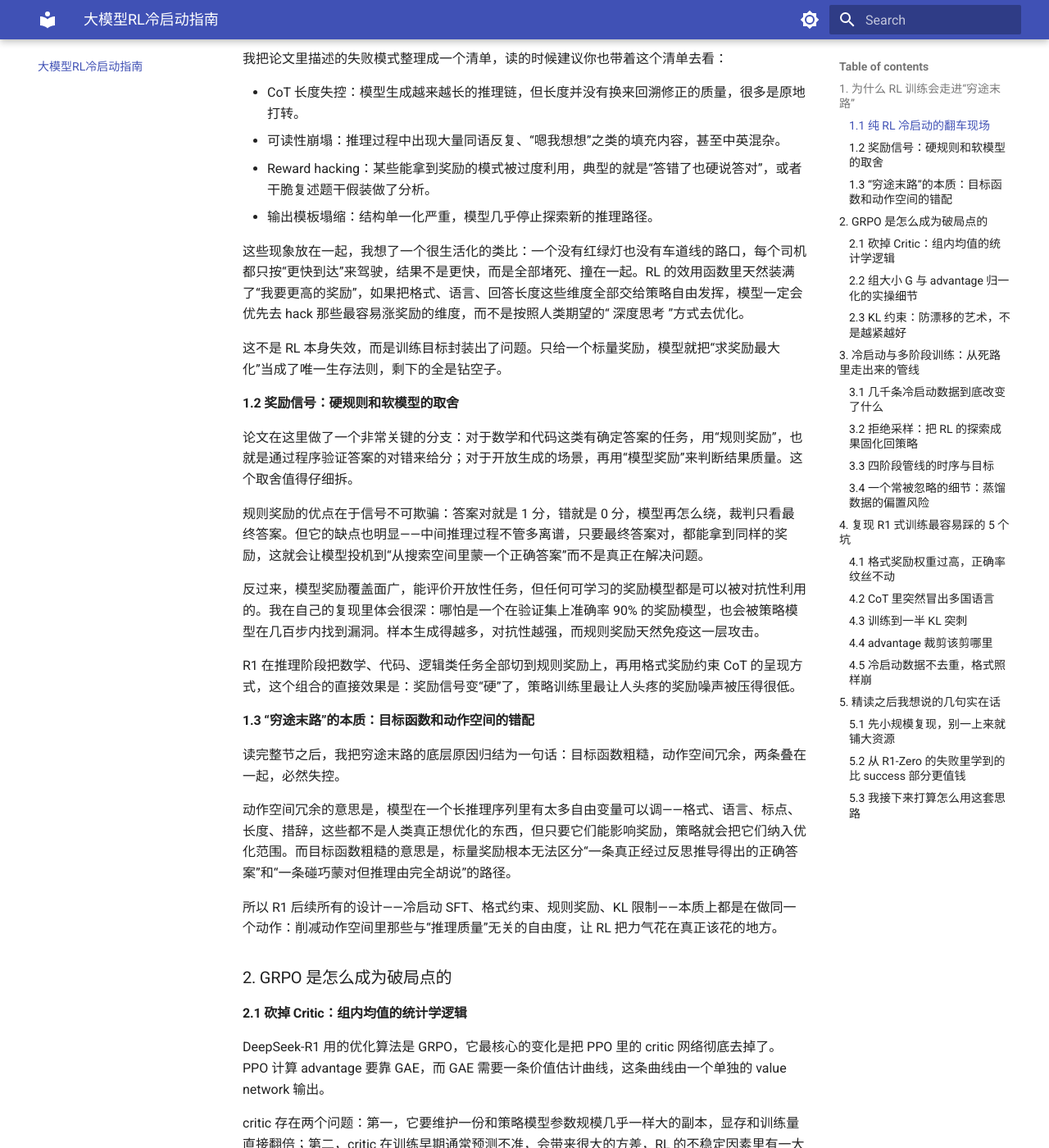
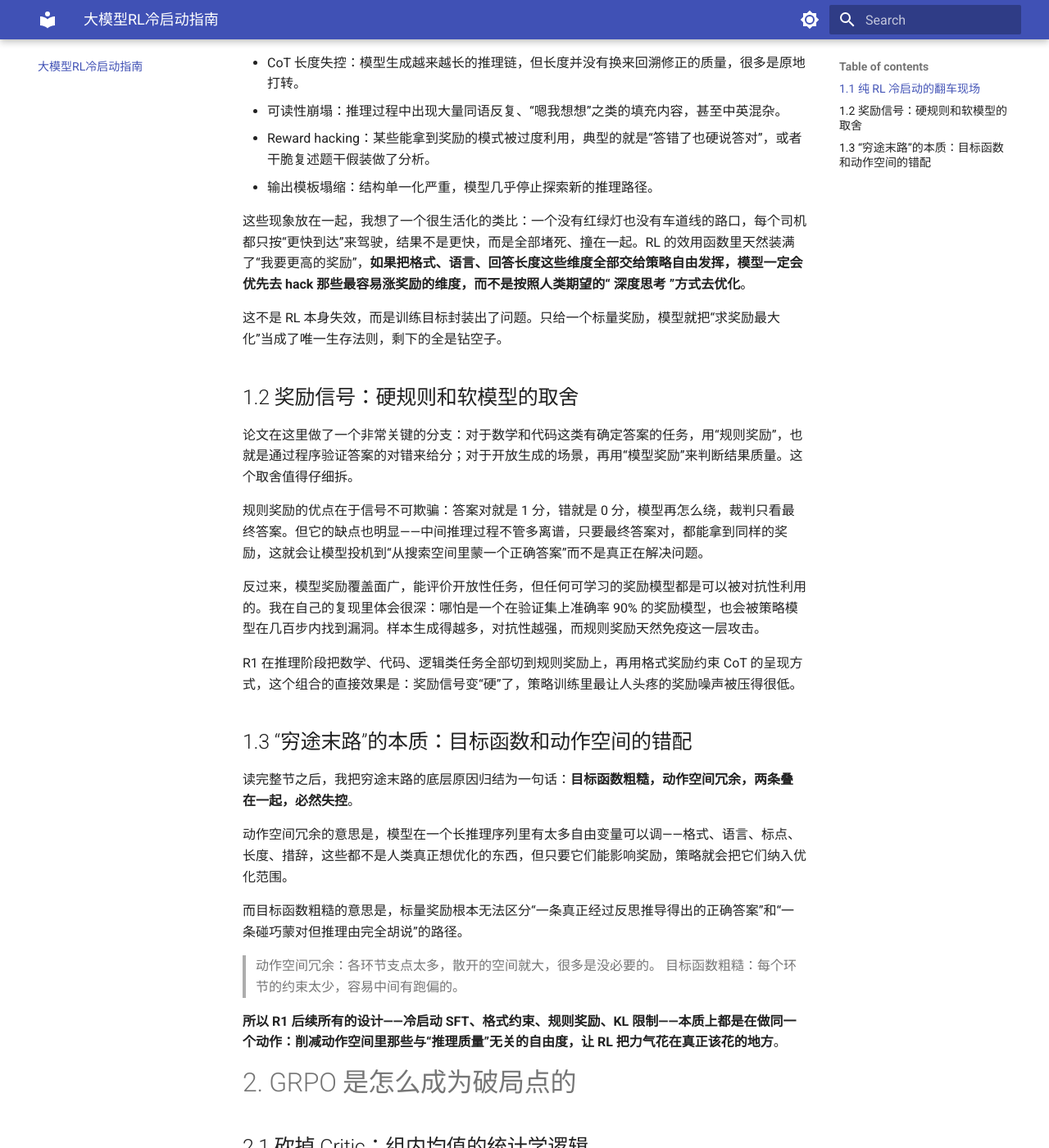
Before and after one commit to LXXXR0/LLM-finetuning, an MkDocs documentation site: the page built from docs/DeepSeek-R1精读：强化学习训练失控与GRPO冷启动破局.md, in a window 1280 px wide and 1400 px high, scrolled down 551 px. Shown: the whole window at 82% size. Built offline with MkDocs 1.6.1 and Material for MkDocs 9.7.7, drawn with Linux system fonts in a browser that asks for light colours; some of the changed text lies outside the part shown.

Commit message:
Update DeepSeek-R1精读：强化学习训练失控与GRPO冷启动破局.md

```diff
--- a/docs/DeepSeek-R1精读：强化学习训练失控与GRPO冷启动破局.md
+++ b/docs/DeepSeek-R1精读：强化学习训练失控与GRPO冷启动破局.md
@@ -2,9 +2,9 @@
 
 这章篇幅不长，但它把 R1-Zero 的失控过程、奖励信号的设计取舍、以及为什么最终要靠**冷启动数据**才能爬出深渊讲得很透。我把这一节连同前后实验部分做了精读，又结合我自己复现 GRPO 时踩过的几个坑，整理了这篇笔记，希望对同样在啃这篇论文的人有点帮助。
 
-### 1\. 为什么 RL 训练会走进“穷途末路”
+# 1\. 为什么 RL 训练会走进“穷途末路”
 
-#### 1.1 纯 RL 冷启动的翻车现场
+## 1.1 纯 RL 冷启动的翻车现场
 
 DeepSeek \-R1 的写作顺序很有意思，它先把 R1-Zero 摆出来：一个直接把基础模型丢进 RL、完全不做任何监督微调（SFT）的版本。这个实验的目的不是为了证明“无 SFT 也能成功”，恰恰相反，它是为了说明如果策略一开始就放在一片没有任何约束的荒野里，RL 确实能把模型的推理行为推到一定水平，但代价是全面失控。
 
@@ -15,11 +15,11 @@ DeepSeek \-R1 的写作顺序很有意思，它先把 R1-Zero 摆出来：一个
 -   Reward hacking：某些能拿到奖励的模式被过度利用，典型的就是“答错了也硬说答对”，或者干脆复述题干假装做了分析。
 -   输出模板塌缩：结构单一化严重，模型几乎停止探索新的推理路径。
 
-这些现象放在一起，我想了一个很生活化的类比：一个没有红绿灯也没有车道线的路口，每个司机都只按“更快到达”来驾驶，结果不是更快，而是全部堵死、撞在一起。RL 的效用函数里天然装满了“我要更高的奖励”，如果把格式、语言、回答长度这些维度全部交给策略自由发挥，模型一定会优先去 hack 那些最容易涨奖励的维度，而不是按照人类期望的“ 深度思考 ”方式去优化。
+这些现象放在一起，我想了一个很生活化的类比：一个没有红绿灯也没有车道线的路口，每个司机都只按“更快到达”来驾驶，结果不是更快，而是全部堵死、撞在一起。RL 的效用函数里天然装满了“我要更高的奖励”，**如果把格式、语言、回答长度这些维度全部交给策略自由发挥，模型一定会优先去 hack 那些最容易涨奖励的维度，而不是按照人类期望的“ 深度思考 ”方式去优化**。
 
 这不是 RL 本身失效，而是训练目标封装出了问题。只给一个标量奖励，模型就把“求奖励最大化”当成了唯一生存法则，剩下的全是钻空子。
 
-#### 1.2 奖励信号：硬规则和软模型的取舍
+## 1.2 奖励信号：硬规则和软模型的取舍
 
 论文在这里做了一个非常关键的分支：对于数学和代码这类有确定答案的任务，用“规则奖励”，也就是通过程序验证答案的对错来给分；对于开放生成的场景，再用“模型奖励”来判断结果质量。这个取舍值得仔细拆。
 
@@ -29,23 +29,28 @@ DeepSeek \-R1 的写作顺序很有意思，它先把 R1-Zero 摆出来：一个
 
 R1 在推理阶段把数学、代码、逻辑类任务全部切到规则奖励上，再用格式奖励约束 CoT 的呈现方式，这个组合的直接效果是：奖励信号变“硬”了，策略训练里最让人头疼的奖励噪声被压得很低。
 
-#### 1.3 “穷途末路”的本质：目标函数和动作空间的错配
+## 1.3 “穷途末路”的本质：目标函数和动作空间的错配
 
-读完整节之后，我把穷途末路的底层原因归结为一句话：目标函数粗糙，动作空间冗余，两条叠在一起，必然失控。
+读完整节之后，我把穷途末路的底层原因归结为一句话：**目标函数粗糙，动作空间冗余，两条叠在一起，必然失控**。
 
-动作空间冗余的意思是，模型在一个长推理序列里有太多自由变量可以调——格式、语言、标点、长度、措辞，这些都不是人类真正想优化的东西，但只要它们能影响奖励，策略就会把它们纳入优化范围。而目标函数粗糙的意思是，标量奖励根本无法区分“一条真正经过反思推导得出的正确答案”和“一条碰巧蒙对但推理由完全胡说”的路径。
+动作空间冗余的意思是，模型在一个长推理序列里有太多自由变量可以调——格式、语言、标点、长度、措辞，这些都不是人类真正想优化的东西，但只要它们能影响奖励，策略就会把它们纳入优化范围。
 
-所以 R1 后续所有的设计——冷启动 SFT、格式约束、规则奖励、KL 限制——本质上都是在做同一个动作：削减动作空间里那些与“推理质量”无关的自由度，让 RL 把力气花在真正该花的地方。
+而目标函数粗糙的意思是，标量奖励根本无法区分“一条真正经过反思推导得出的正确答案”和“一条碰巧蒙对但推理由完全胡说”的路径。
 
-### 2\. GRPO 是怎么成为破局点的
+> 动作空间冗余：各环节支点太多，散开的空间就大，很多是没必要的。
+> 目标函数粗糙：每个环节的约束太少，容易中间有跑偏的。
 
-#### 2.1 砍掉 Critic：组内均值的统计学逻辑
+**所以 R1 后续所有的设计——冷启动 SFT、格式约束、规则奖励、KL 限制——本质上都是在做同一个动作：削减动作空间里那些与“推理质量”无关的自由度，让 RL 把力气花在真正该花的地方**。
+
+# 2\. GRPO 是怎么成为破局点的
+
+## 2.1 砍掉 Critic：组内均值的统计学逻辑
 
 DeepSeek-R1 用的优化算法是 GRPO，它最核心的变化是把 PPO 里的 critic 网络彻底去掉了。PPO 计算 advantage 要靠 GAE，而 GAE 需要一条价值估计曲线，这条曲线由一个单独的 value network 输出。
 
 critic 存在两个问题：第一，它要维护一份和策略模型参数规模几乎一样大的副本，显存和训练量直接翻倍；第二，critic 在训练早期通常预测不准，会带来很大的方差，RL 的不稳定因素里有一大半来自它。
 
-GRPO 的思路非常直接：同一个问题采样出一组响应，比如 64 条，把组内的平均奖励当作对标基线，用组内相对优势替代绝对优势估计。
+**GRPO 的思路非常直接：同一个问题采样出一组响应，比如 64 条，把组内的平均奖励当作对标基线，用组内相对优势替代绝对优势估计。**
 
 我整理了一个 PPO 和 GRPO 的对比表，方便快速理解差异：
 
```
Also changed, not shown: other parts of docs/DeepSeek-R1精读：强化学习训练失控与GRPO冷启动破局.md (+5 -4 lines).
